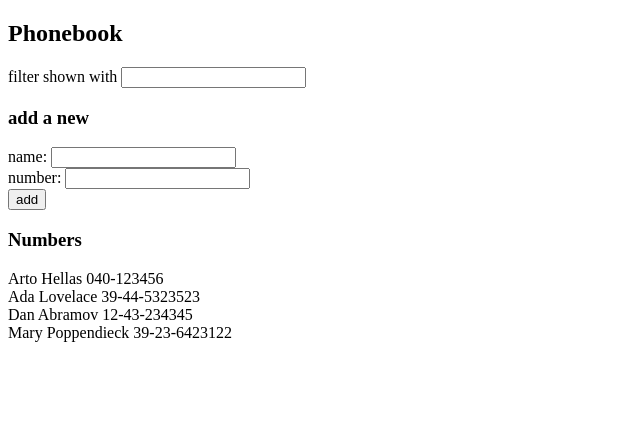
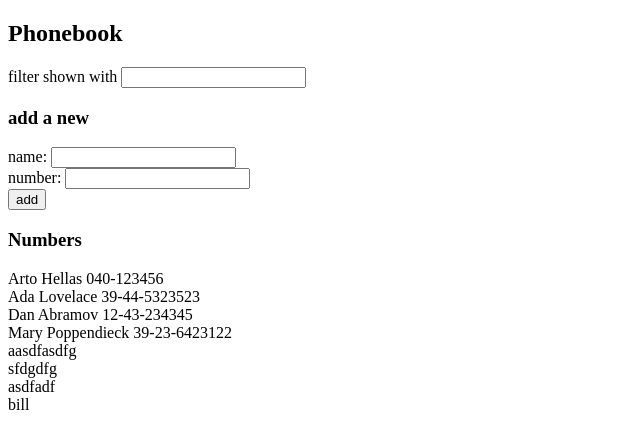
Before and after one commit to JasonPBurke/fullStackOpen, a React (Vite) app in the folder part2/phonebook/: page / in a window 1280 px wide. Shown: the top 448 px of the page, without its empty margins (0-640 px from the left). Built offline with nearby package versions, Linux system fonts and the light colour scheme; data requests are answered from the project's data file.

Commit message:
chore: complete exercises 2.12-2.13

```diff
--- a/part2/phonebook/db.json
+++ b/part2/phonebook/db.json
@@ -19,6 +19,26 @@
       "name": "Mary Poppendieck",
       "number": "39-23-6423122",
       "id": "4"
+    },
+    {
+      "id": "bdff",
+      "name": "aasdfasdfg",
+      "number": ""
+    },
+    {
+      "id": "ffb5",
+      "name": "sfdgdfg",
+      "number": ""
+    },
+    {
+      "id": "b601",
+      "name": "asdfadf",
+      "number": ""
+    },
+    {
+      "id": "5ee4",
+      "name": "bill",
+      "number": ""
     }
   ]
 }
--- a/part2/phonebook/src/App.jsx
+++ b/part2/phonebook/src/App.jsx
@@ -1,5 +1,5 @@
 import { useEffect, useState } from 'react';
-import axios from 'axios';
+import numbers from './services/phoneNumbers.js';
 import Form from './components/Form';
 import List from './components/List';
 import SearchFilter from './components/SearchFilter';
@@ -12,8 +12,8 @@ const App = () => {
   const [newNumber, setNewNumber] = useState('');
 
   useEffect(() => {
-    axios.get('http://localhost:3001/persons').then((response) => {
-      setPersons(response.data);
+    numbers.getAll().then((initialNumbers) => {
+      setPersons(initialNumbers);
     });
   }, []);
 
@@ -31,13 +31,11 @@ const App = () => {
     });
 
     rejectName === false
-      ? setPersons(
-          persons.concat({
-            name: newName,
-            number: newNumber,
-            id: persons.length + 1,
+      ? numbers
+          .create({ name: newName, number: newNumber })
+          .then((newObject) => {
+            setPersons(persons.concat(newObject));
           })
-        )
       : alert(`${newName} is already added to phonebook`);
 
     setNewName('');
--- /dev/null
+++ b/part2/phonebook/src/services/phoneNumbers.js
@@ -0,0 +1,24 @@
+import axios from 'axios';
+
+const baseUrl = 'http://localhost:3001/persons';
+
+const getAll = () => {
+  const request = axios.get(baseUrl);
+  return request.then((response) => response.data);
+};
+
+const create = (newObject) => {
+  const request = axios.post(baseUrl, newObject);
+  return request.then((response) => response.data);
+};
+
+const update = (id, newObject) => {
+  console.log(newObject);
+  const request = axios.put(`${baseUrl}/${id}`, newObject);
+  console.log('request', request);
+  // return request.then((response) => response.data);
+};
+
+const remove = () => {};
+
+export default { getAll, create, update, remove };
```
